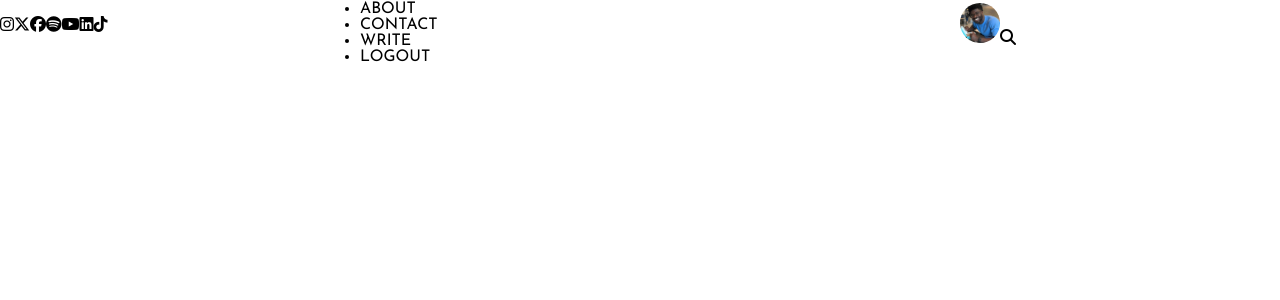
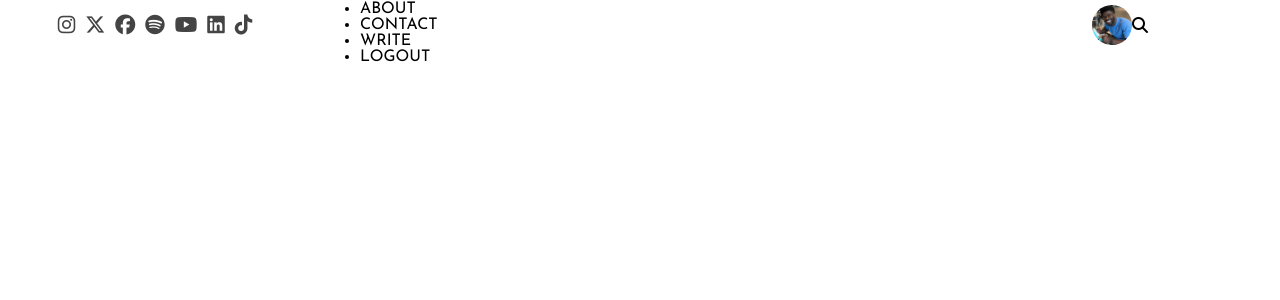
Before and after one commit to Ike-Addy/my-first-blog-site, a React (Create React App) app: page / in a window 1280 px wide. Shown: the top 300 px of the page. Built offline with nearby package versions, Linux system fonts and the light colour scheme.

Commit message:
Added styling to icon div

```diff
--- a/src/topbar/topbar.css
+++ b/src/topbar/topbar.css
@@ -11,6 +11,16 @@
 
 .topLeft,.topRight {
     flex: 3;
+    display: flex;
+    align-items: center;
+    justify-content: center;
+}
+
+.topIcon {
+    font-size: 20px;
+    margin-right: 10px;
+    color: #444;
+    cursor: pointer;
 }
 
 .topImage {
```
